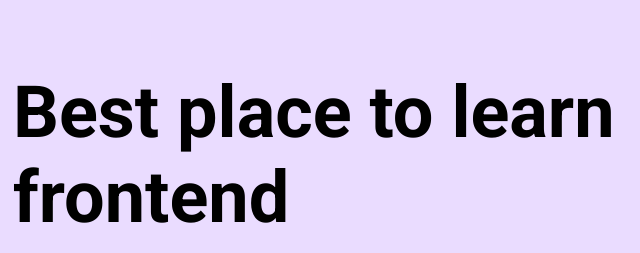
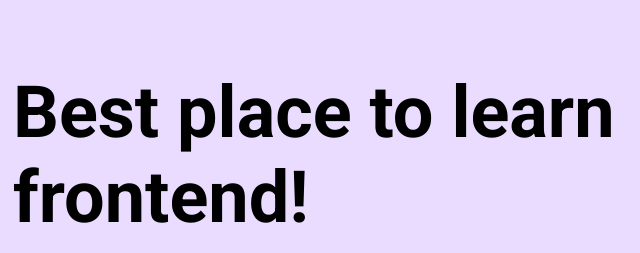
Before and after one commit to BrockBurdine/Mini-Project, a plain HTML site: page index.html in a window 1280 px wide. Shown: the part 196-449 px from the top of the page, 11-651 px from the left. Drawn offline with Linux system fonts and the light colour scheme.

Commit message:
Practice Website updated

```diff
--- a/index.html
+++ b/index.html
@@ -22,7 +22,7 @@
         <header>
             <div class="row">
                 <div class="home__description">
-                    <h1>Best place to learn frontend</h1>
+                    <h1>Best place to learn frontend!</h1>
                     <p class="subheader">Go from absolute beginnner to pro with a simplified process</p>
                     <button class="home__description--button">Start Now</button>
                 </div>
```
